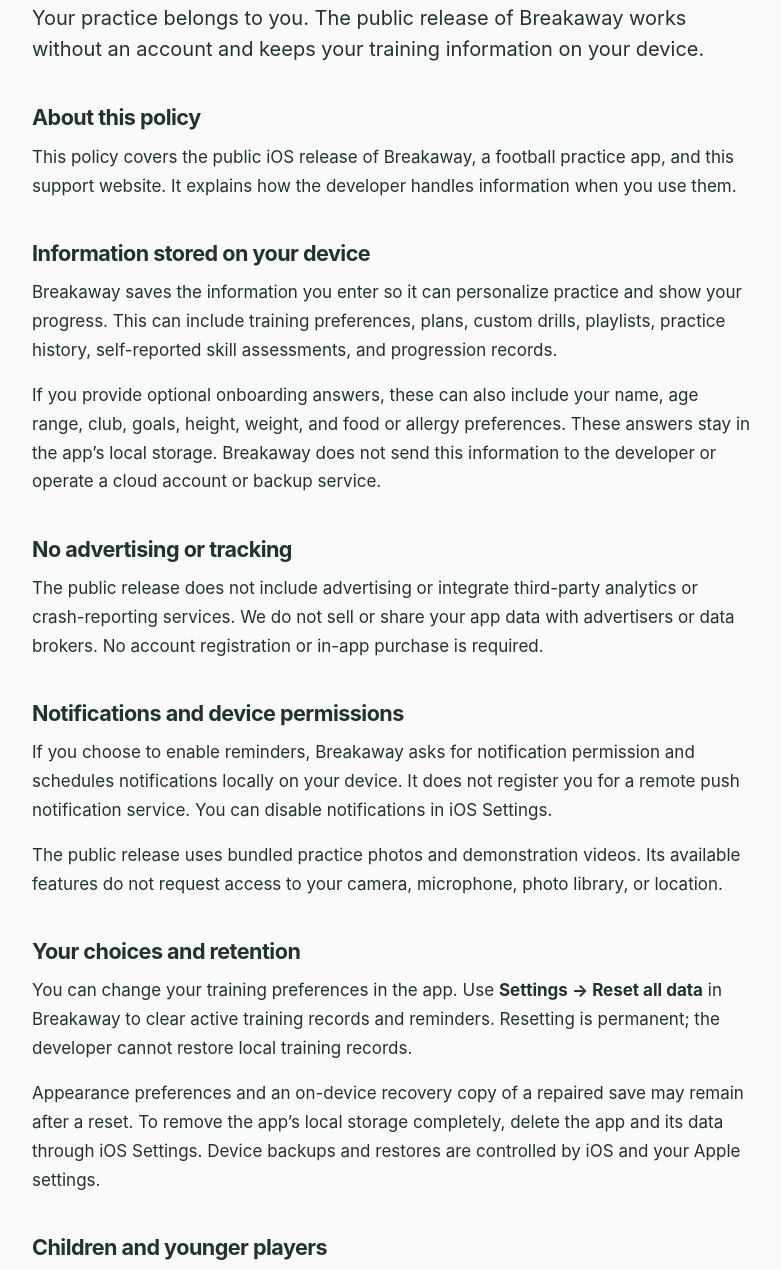
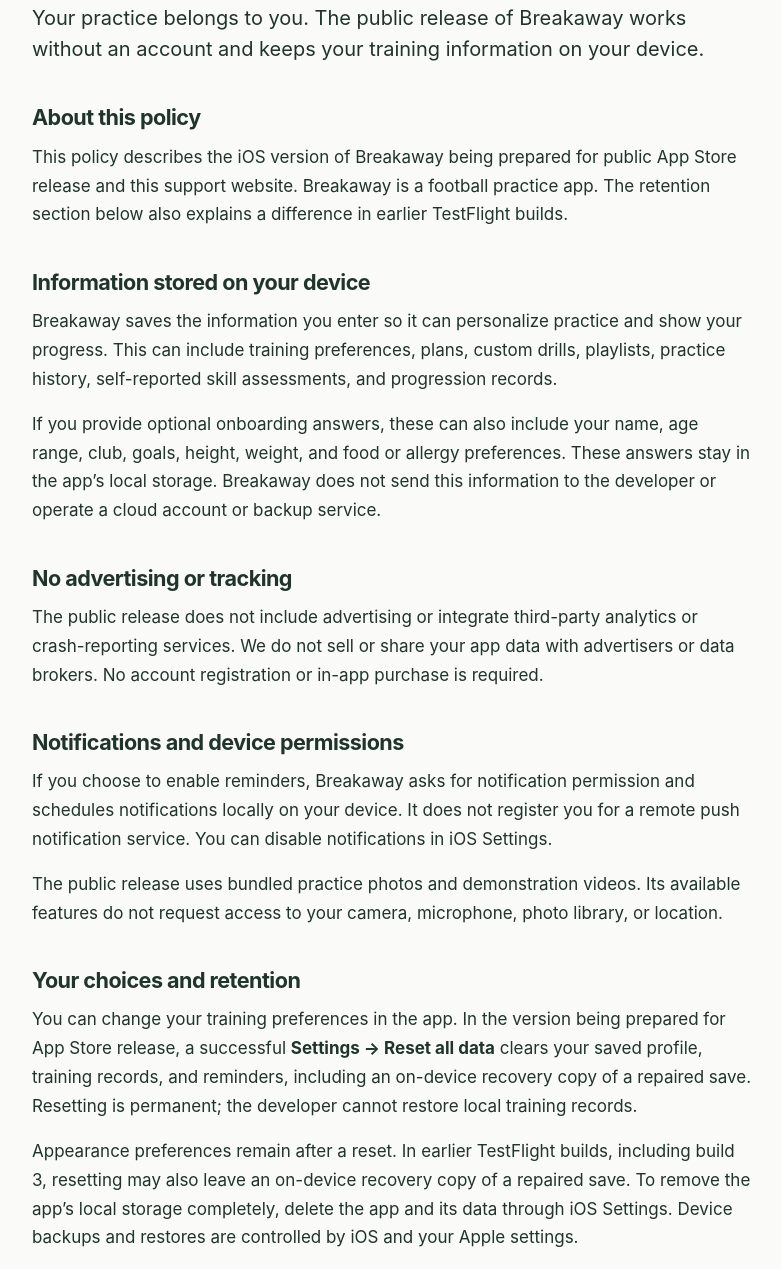
Before and after one commit to SpryMosquito630/breakaway-support, a plain HTML site: page privacy.html in a window 1280 px wide. Shown: the part 298-1567 px from the top of the page, without its empty margins (248-1029 px from the left). Drawn offline with Linux system fonts and the light colour scheme.

Commit message:
Clarify App Store reset behavior and earlier TestFlight retention

```diff
--- a/privacy.html
+++ b/privacy.html
@@ -9,7 +9,7 @@
 <h1>Privacy policy</h1>
 <p class="lead">Your practice belongs to you. The public release of Breakaway works without an account and keeps your training information on your device.</p>
 <h2>About this policy</h2>
-<p>This policy covers the public iOS release of Breakaway, a football practice app, and this support website. It explains how the developer handles information when you use them.</p>
+<p>This policy describes the iOS version of Breakaway being prepared for public App Store release and this support website. Breakaway is a football practice app. The retention section below also explains a difference in earlier TestFlight builds.</p>
 <h2>Information stored on your device</h2>
 <p>Breakaway saves the information you enter so it can personalize practice and show your progress. This can include training preferences, plans, custom drills, playlists, practice history, self-reported skill assessments, and progression records.</p>
 <p>If you provide optional onboarding answers, these can also include your name, age range, club, goals, height, weight, and food or allergy preferences. These answers stay in the app’s local storage. Breakaway does not send this information to the developer or operate a cloud account or backup service.</p>
@@ -19,8 +19,8 @@
 <p>If you choose to enable reminders, Breakaway asks for notification permission and schedules notifications locally on your device. It does not register you for a remote push notification service. You can disable notifications in iOS Settings.</p>
 <p>The public release uses bundled practice photos and demonstration videos. Its available features do not request access to your camera, microphone, photo library, or location.</p>
 <h2>Your choices and retention</h2>
-<p>You can change your training preferences in the app. Use <strong>Settings → Reset all data</strong> in Breakaway to clear active training records and reminders. Resetting is permanent; the developer cannot restore local training records.</p>
-<p>Appearance preferences and an on-device recovery copy of a repaired save may remain after a reset. To remove the app’s local storage completely, delete the app and its data through iOS Settings. Device backups and restores are controlled by iOS and your Apple settings.</p>
+<p>You can change your training preferences in the app. In the version being prepared for App Store release, a successful <strong>Settings → Reset all data</strong> clears your saved profile, training records, and reminders, including an on-device recovery copy of a repaired save. Resetting is permanent; the developer cannot restore local training records.</p>
+<p>Appearance preferences remain after a reset. In earlier TestFlight builds, including build 3, resetting may also leave an on-device recovery copy of a repaired save. To remove the app’s local storage completely, delete the app and its data through iOS Settings. Device backups and restores are controlled by iOS and your Apple settings.</p>
 <h2>Children and younger players</h2>
 <p>Breakaway does not ask younger players to create an online account or transmit their profile or practice records to the developer. A parent or guardian can help manage device permissions and remove local data. Please do not post a child’s personal information in public support issues.</p>
 <h2>Support, external links, and this website</h2>
```
